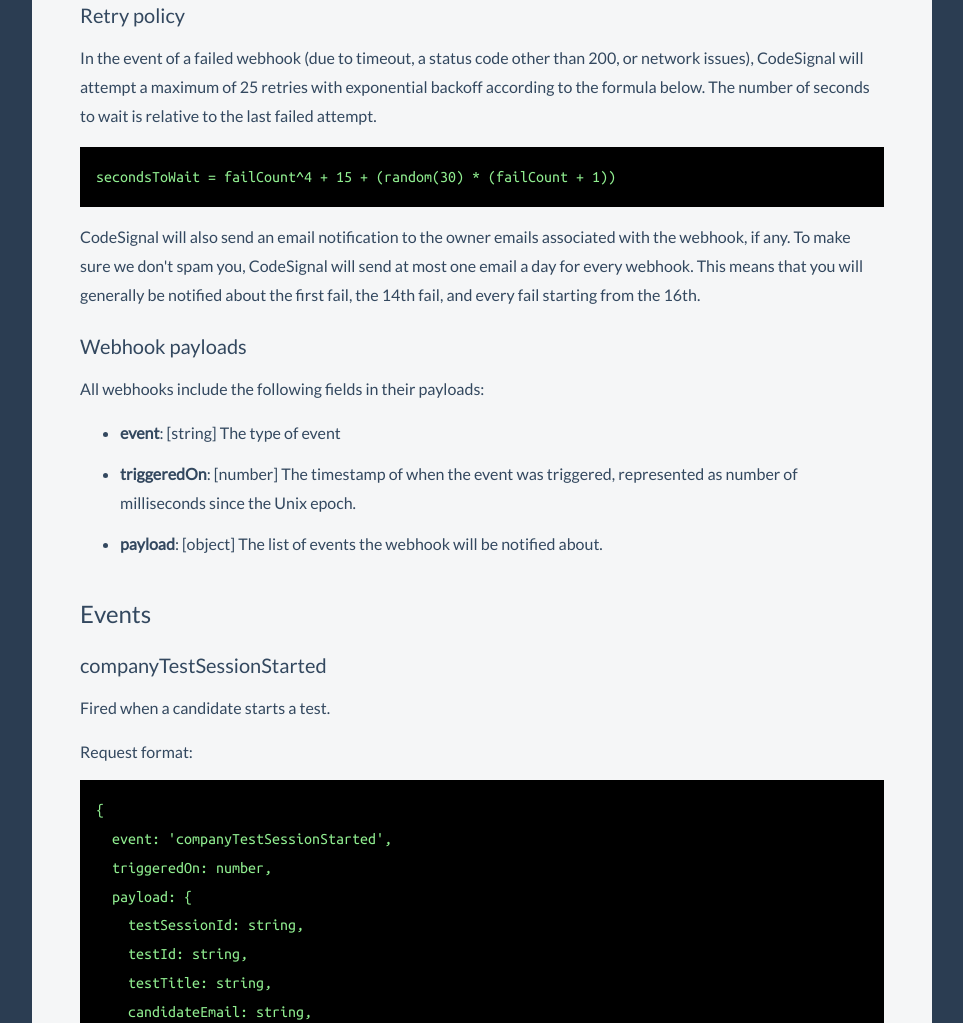
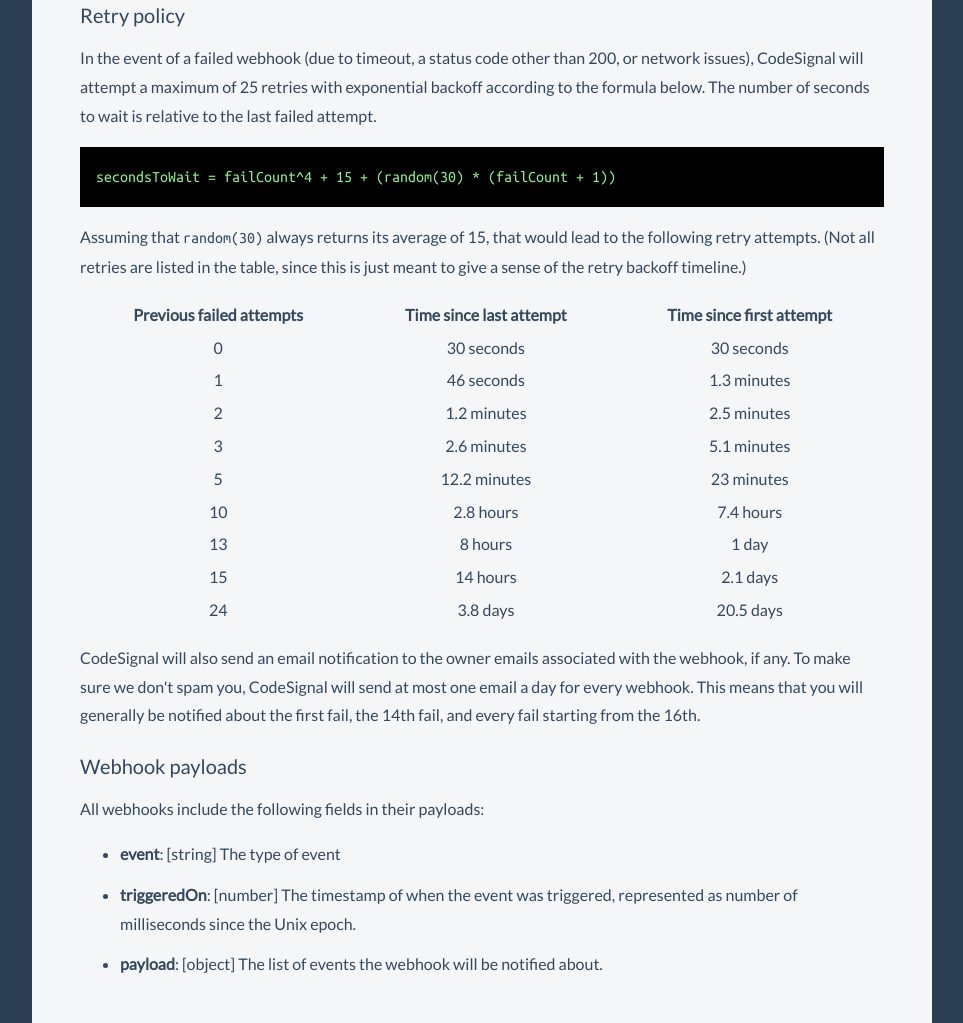
Before and after one commit to CodeSignal/graphql-api-docs, a website: page docs/webhooks/index.html in a window 1280 px wide. Shown: the part 1736-2759 px from the top of the page, without its empty margins (158-1121 px from the left). Drawn offline with Linux system fonts and the light colour scheme.

Commit message:
add the table

```diff
--- a/docs/webhooks/index.css
+++ b/docs/webhooks/index.css
@@ -23,6 +23,10 @@
 
 h3 {
     font-size: 1.25em;
+}
+
+table {
+    width: 100%;
 }
 
 pre {
--- a/docs/webhooks/index.html
+++ b/docs/webhooks/index.html
@@ -104,6 +104,66 @@
                         <pre><code>secondsToWait = failCount^4 + 15 + (random(30) * (failCount + 1))</code></pre>
                     </p>
                     <p>
+                        Assuming that <span class="mono">random(30)</span> always returns its average of 15, that would lead
+                        to the following retry attempts. (Not all retries are listed in the table, since this is just meant to give a sense of the retry backoff timeline.)
+                    </p>
+                    <table>
+                        <thead>
+                        <tr>
+                            <th align="center">Previous failed attempts</th>
+                            <th align="center">Time since last attempt</th>
+                            <th align="center">Time since first attempt</th>
+                        </tr>
+                        </thead>
+                        <tbody>
+                        <tr>
+                            <td align="center">0</td>
+                            <td align="center">30 seconds</td>
+                            <td align="center">30 seconds</td>
+                        </tr>
+                        <tr>
+                            <td align="center">1</td>
+                            <td align="center">46 seconds</td>
+                            <td align="center">1.3 minutes</td>
+                        </tr>
+                        <tr>
+                            <td align="center">2</td>
+                            <td align="center">1.2 minutes</td>
+                            <td align="center">2.5 minutes</td>
+                        </tr>
+                        <tr>
+                            <td align="center">3</td>
+                            <td align="center">2.6 minutes</td>
+                            <td align="center">5.1 minutes</td>
+                        </tr>
+                        <tr>
+                            <td align="center">5</td>
+                            <td align="center">12.2 minutes</td>
+                            <td align="center">23 minutes</td>
+                        </tr>
+                        <tr>
+                            <td align="center">10</td>
+                            <td align="center">2.8 hours</td>
+                            <td align="center">7.4 hours</td>
+                        </tr>
+                        <tr>
+                            <td align="center">13</td>
+                            <td align="center">8 hours</td>
+                            <td align="center">1 day</td>
+                        </tr>
+                        <tr>
+                            <td align="center">15</td>
+                            <td align="center">14 hours</td>
+                            <td align="center">2.1 days</td>
+                        </tr>
+                        <tr>
+                            <td align="center">24</td>
+                            <td align="center">3.8 days</td>
+                            <td align="center">20.5 days</td>
+                        </tr>
+                        </tbody>
+                    </table>
+                    <p>
                         CodeSignal will also send an email notification to the owner emails associated with the webhook, if any.
                         To make sure we don't spam you, CodeSignal will send at most one email a day for every webhook.
                         This means that you will generally be notified about the first fail, the 14th fail, and every fail starting from the 16th.
```
